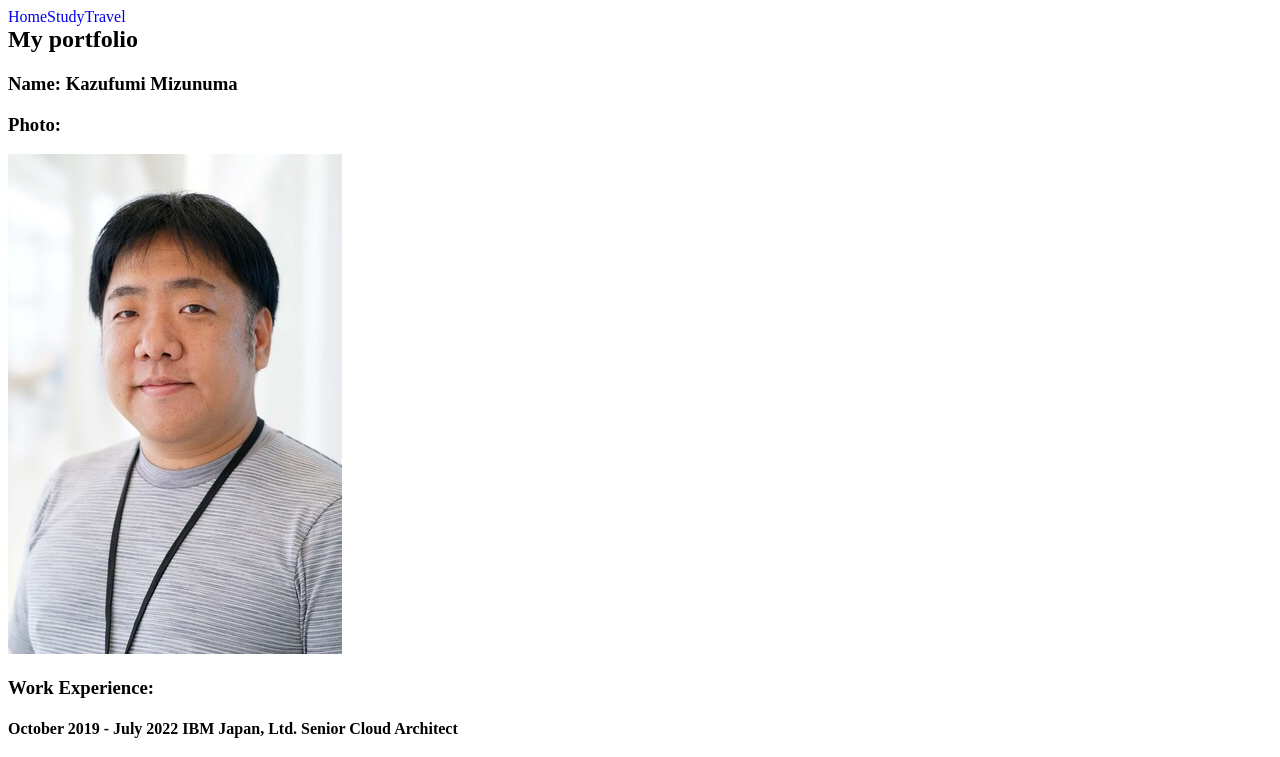
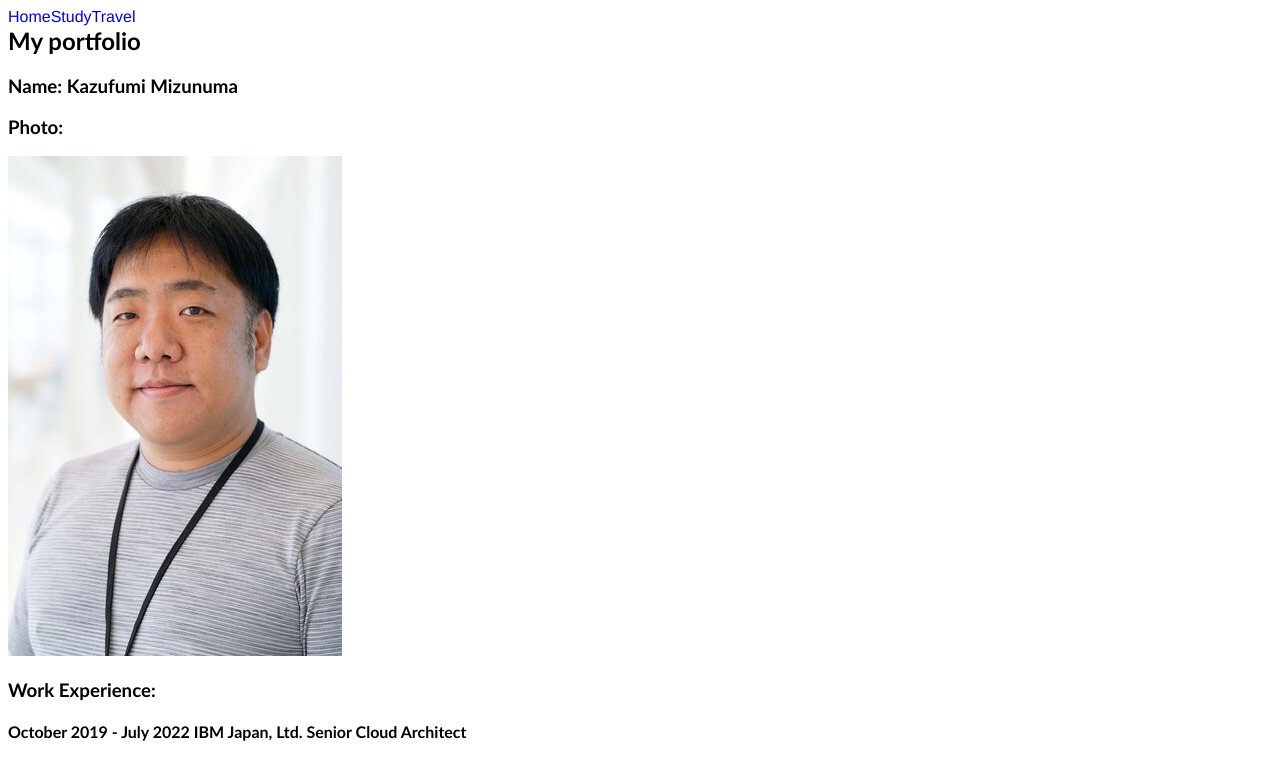
Before and after one commit to kzfmmznm/idx519-01-spring2023-projects-project2, a plain HTML site: page index.html in a window 1280 px wide. Shown: the top 757 px of the page. Drawn offline with Linux system fonts and the light colour scheme.

Commit message:
Update: Modify fonts
Modify fonts by picking up Optima for headings and Helvetica for regular texts

```diff
--- a/style.css
+++ b/style.css
@@ -1,3 +1,23 @@
+/* Use Optima and Helvetica */
+* {
+  font-family: Helvetica, sans-serif;
+}
+
+h1,
+h2,
+h3,
+h4,
+h5,
+h6 {
+  font-family: Optima;
+}
+
+h1,
+h2,
+h3 {
+  font-weight: bold;
+}
+
 nav > ul {
   list-style-type: none;
   margin: 0;
```
